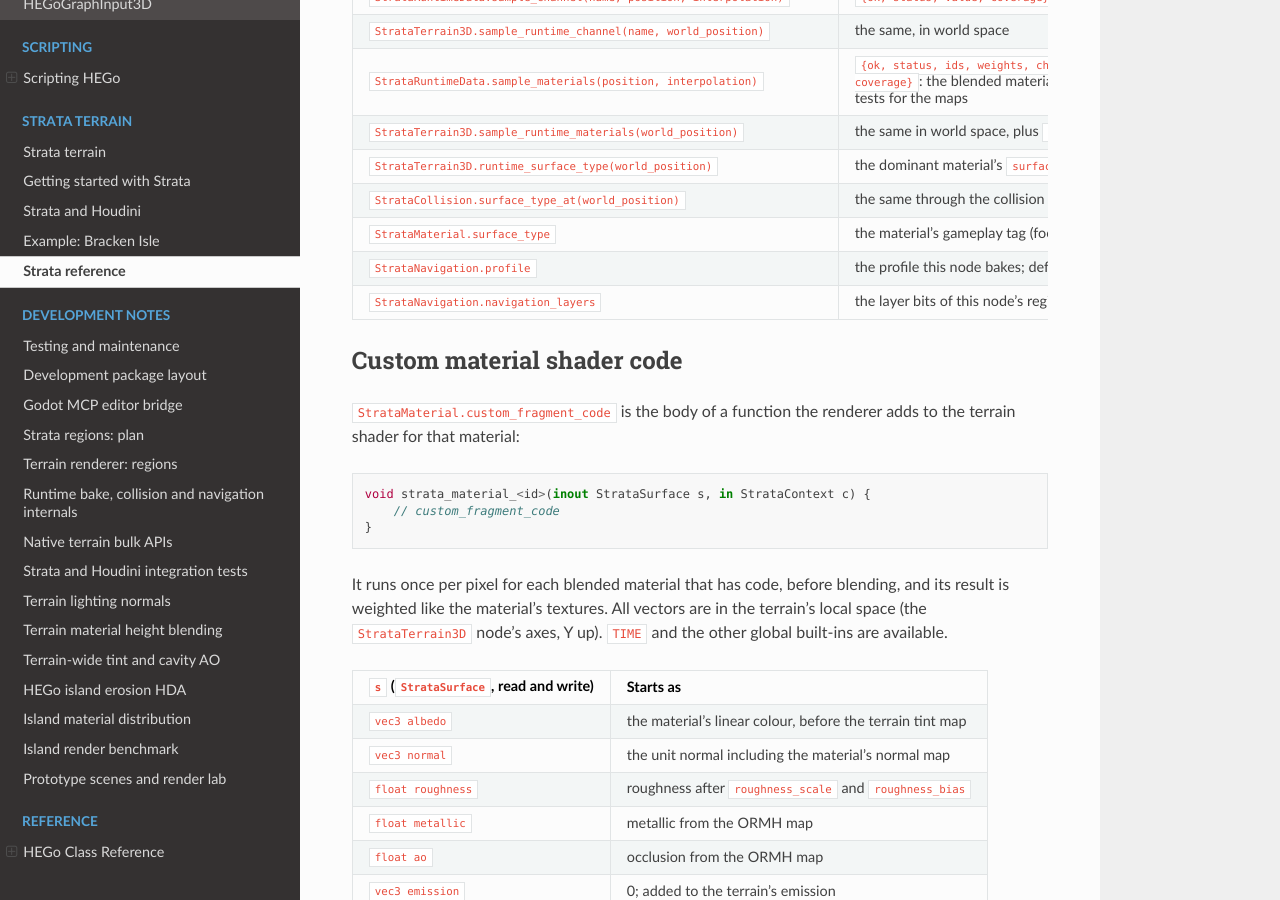
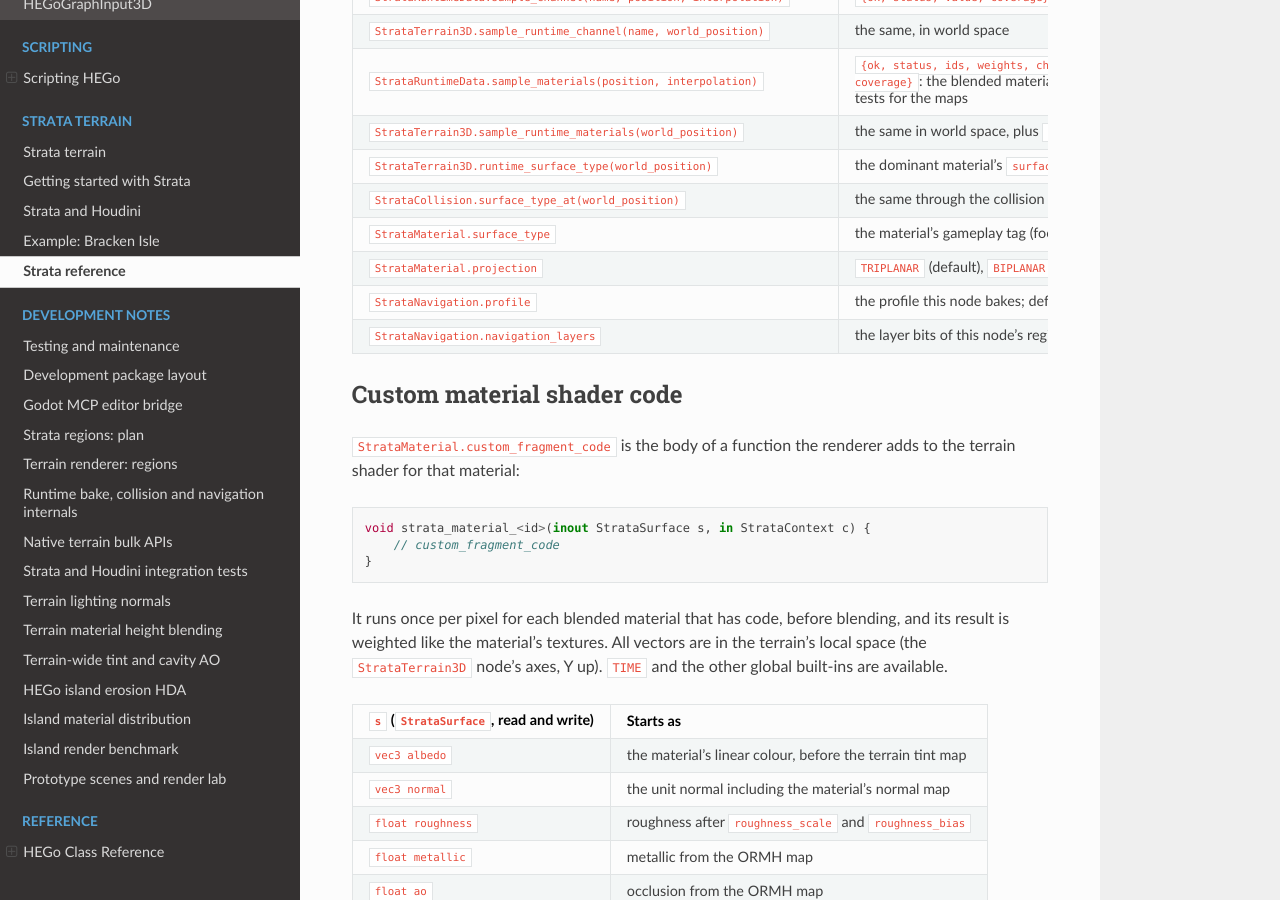
Before and after one commit to peterprickarz/hego, a Sphinx documentation site: the page built from docs/strata/reference.md, in a window 1280 px wide and 900 px high, scrolled down 5087 px. Built offline with Sphinx 7.4.7 and the Read the Docs theme 3.1.0, drawn with Linux system fonts in a browser that asks for light colours.

Commit message:
Document StrataMaterial.projection in the reference

```diff
--- a/docs/strata/reference.md
+++ b/docs/strata/reference.md
@@ -178,6 +178,7 @@
 | `StrataTerrain3D.runtime_surface_type(world_position)` | the dominant material's `surface_type` under a point, or empty |
 | `StrataCollision.surface_type_at(world_position)` | the same through the collision body a ray or contact reported |
 | `StrataMaterial.surface_type` | the material's gameplay tag (footsteps, impacts), the analogue of a physical material; rendering ignores it |
+| `StrataMaterial.projection` | `TRIPLANAR` (default), `BIPLANAR`, `SIDES` (X and Z only) or `TOP` (Y only): the axes this material's textures project along |
 | `StrataNavigation.profile` | the profile this node bakes; default `default`. A profile missing from the data is reported by the bake |
 | `StrataNavigation.navigation_layers` | the layer bits of this node's regions; agents choose a population with them |
 
```
